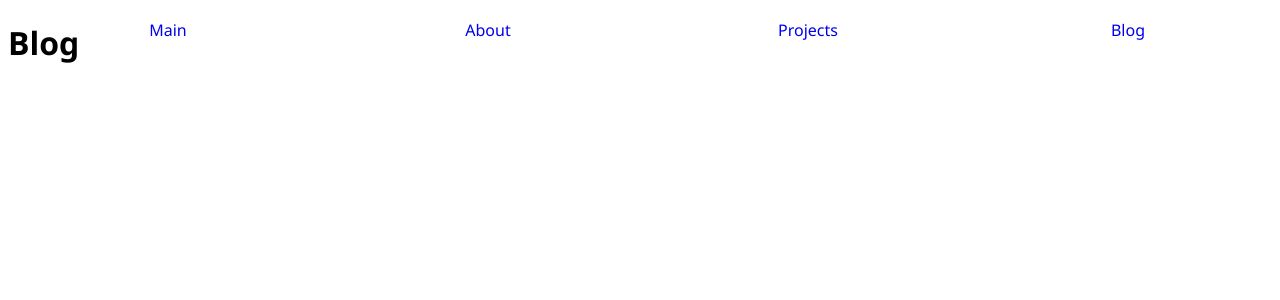
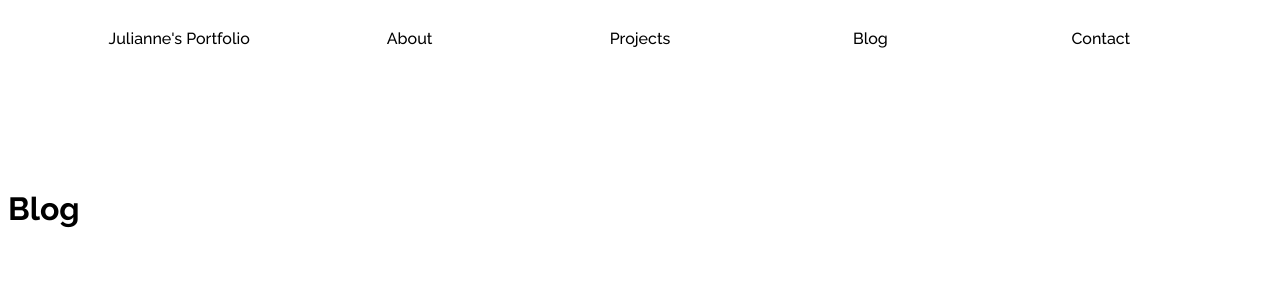
Before and after one commit to julianne03/Portfolio, a React (Create React App) app: page /blog in a window 1280 px wide. Shown: the top 300 px of the page. Built offline with nearby package versions, Linux system fonts and the light colour scheme.

Commit message:
modify navbar design #1

```diff
--- a/src/components/Navbar.tsx
+++ b/src/components/Navbar.tsx
@@ -7,7 +7,7 @@ const Nav = () => {
     <nav>
       <div>
         <NavLink to="/">
-          Main
+          Julianne's Portfolio
         </NavLink>
       </div>
       <div>
@@ -25,6 +25,11 @@ const Nav = () => {
           Blog
         </NavLink>
       </div>
+      <div>
+        <NavLink to="/">
+            <a className="contact" href="#contact">Contact</a>
+        </NavLink>
+      </div>
     </nav>
   );
 };
--- a/src/pages/About.tsx
+++ b/src/pages/About.tsx
@@ -3,7 +3,9 @@ import React from "react";
 class About extends React.Component {
   render () {
     return (
-      <h1>About</h1>
+      <div className="page">
+        <h1>About</h1>
+      </div>
     )
   }
 }
--- a/src/pages/Blog.tsx
+++ b/src/pages/Blog.tsx
@@ -3,7 +3,9 @@ import React from "react";
 class Blog extends React.Component {
   render () {
     return (
-      <h1>Blog</h1>
+      <div className="page">
+        <h1>Blog</h1>
+      </div>
     )
   }
 }
--- a/src/pages/Main.tsx
+++ b/src/pages/Main.tsx
@@ -1,9 +1,13 @@
 import React from "react";
+import '../styles/common/Page.css';
 
 class Main extends React.Component {
   render () {
     return (
-      <h1>Main</h1>
+        <div className="page">
+            <p>Hello, my name is Julianne Yi.</p>
+            <h3 id="contact">Contact</h3>
+        </div>
     )
   }
 }
--- a/src/pages/Projects.tsx
+++ b/src/pages/Projects.tsx
@@ -3,7 +3,9 @@ import React from "react";
 class Projects extends React.Component {
   render () {
     return (
-      <h1>Projects</h1>
+      <div className="page">
+        <h1>Projects</h1>
+      </div>
     )
   }
 }
--- a/src/styles/common/App.css
+++ b/src/styles/common/App.css
@@ -1,9 +1,11 @@
+@import url('https://fonts.googleapis.com/css2?family=Raleway:ital,wght@0,100..900;1,100..900&display=swap');
+
 * {
     box-sizing: border-box;
-    font-family:'Segoe UI', Tahoma, Geneva, Verdana, sans-serif;
+    font-family: "Raleway", sans-serif;
 }
 
-.app {
+.App {
     width: 100%;
     height: 100%;
 }
--- a/src/styles/common/Navbar.css
+++ b/src/styles/common/Navbar.css
@@ -1,7 +1,9 @@
 nav {
     position: fixed;
-    top: 0;
-    width: 100%;
+    top: 1%;
+    left: 5%;
+    right: 5%;
+    width: 90%;
     height: 60px;
     display: flex;
 }
@@ -11,8 +13,15 @@ nav > div {
     display: flex;
     justify-content: center;
     align-items: center;
+    font-weight: 500;
 }
 
 nav > div > a {
     text-decoration: none;
+    color: black;
 }
+
+.contact {
+    text-decoration: none;
+    color: black;
+}
--- /dev/null
+++ b/src/styles/common/Page.css
@@ -0,0 +1,4 @@
+.page {
+    margin-top: 15%;
+    background-color: white;
+}
```
